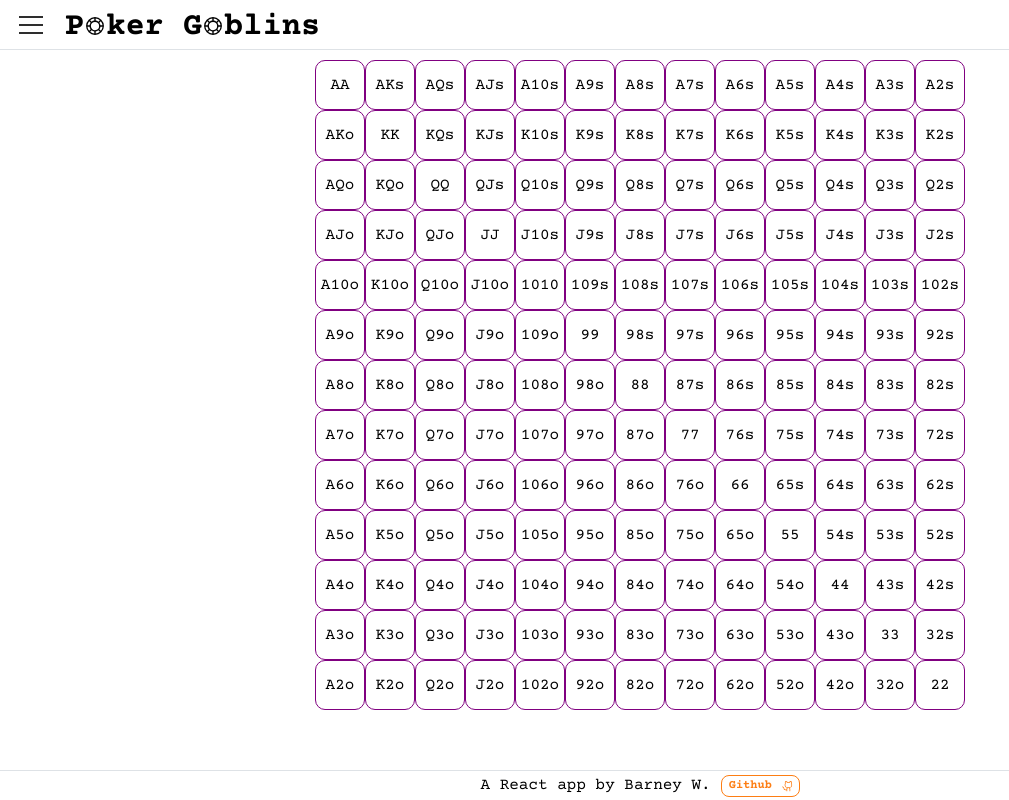
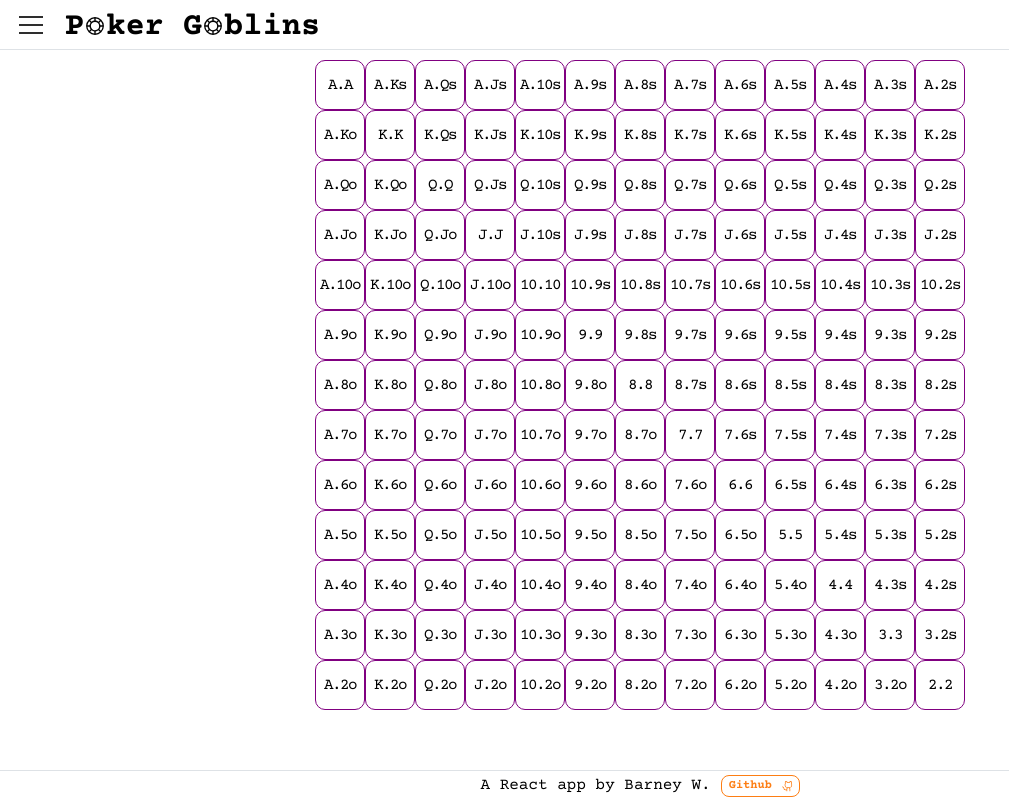
Before and after one commit to barneywhiffin/poker-goblins, a React (Vite) app: page / in a window 1280 px wide. Shown: the whole page, without its empty margins (0-1009 px from the left). Built offline with nearby package versions, Linux system fonts and the light colour scheme; a web font is replaced by a local one.

Commit message:
style: improve grid styling

```diff
--- a/src/components/vpip-card/vpip-card.css
+++ b/src/components/vpip-card/vpip-card.css
@@ -5,4 +5,5 @@
     box-sizing: border-box;
     text-align: center;
     align-content: center;
+    letter-spacing: -0.1em;
 }
--- a/src/containers/vpip-calculator/VpipCalculator.tsx
+++ b/src/containers/vpip-calculator/VpipCalculator.tsx
@@ -10,13 +10,13 @@ function sortValues(val1: string, val2: string) {
     const rank1 = mapValueToRank(val1);
     const rank2 = mapValueToRank(val2);
     if (rank2 > rank1) {
-        return val2 + val1 + 'o';
+        return val2 + '.' + val1 + 'o';
     }
     else if (rank2 < rank1) {
-        return val1 + val2 + 's';
+        return val1 + '.' + val2 + 's';
     }
     else {
-        return val1 + val2;
+        return val1 + '.' + val2;
     }
 }
 
@@ -29,9 +29,12 @@ export default function VpipCalculator() {
         for (let j = 0; j < values2.length; j++) {
             id++;
             spans.push(<VpipCard key={id} content={sortValues(values1[i], values2[j])}/>);
-            // spans.push(<VpipCard key={id} content={`${i} ${j}`}/>);
         }
     }
+
+    // the underlying div of each card could be a mantine button
+    // which takes a colour based argument, given via props
+    // this is held in state and cycled through on click
 
     return (
         <div className='vpip-grid'>
```
